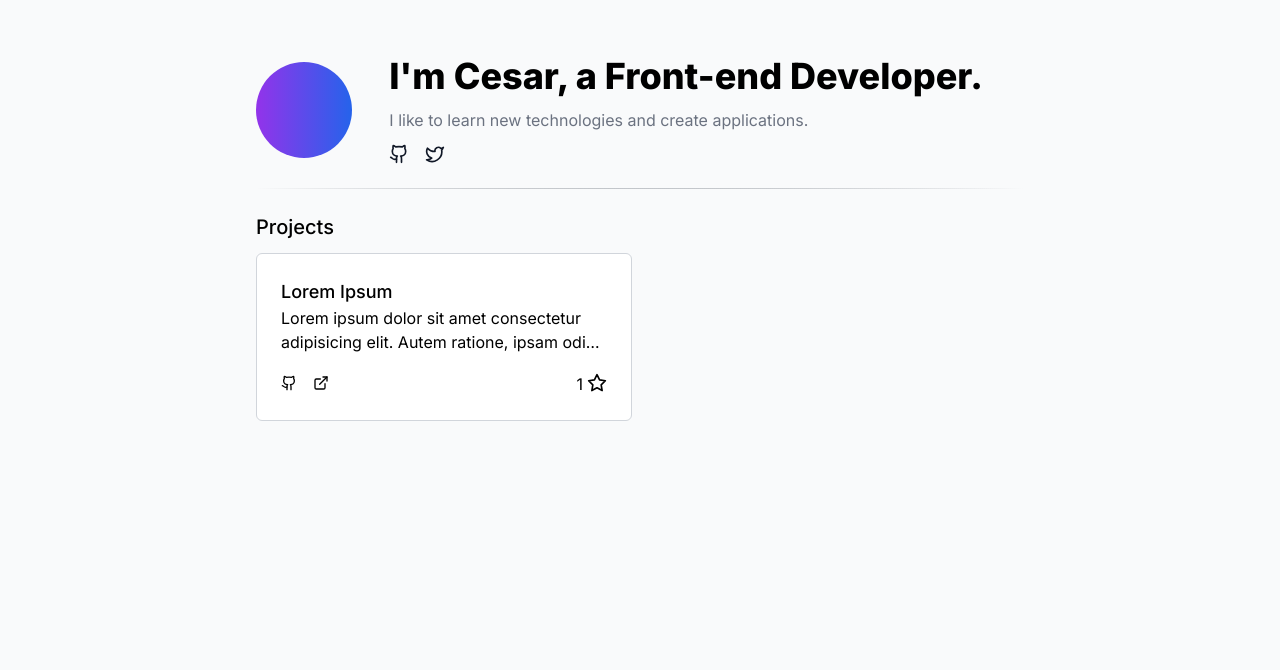
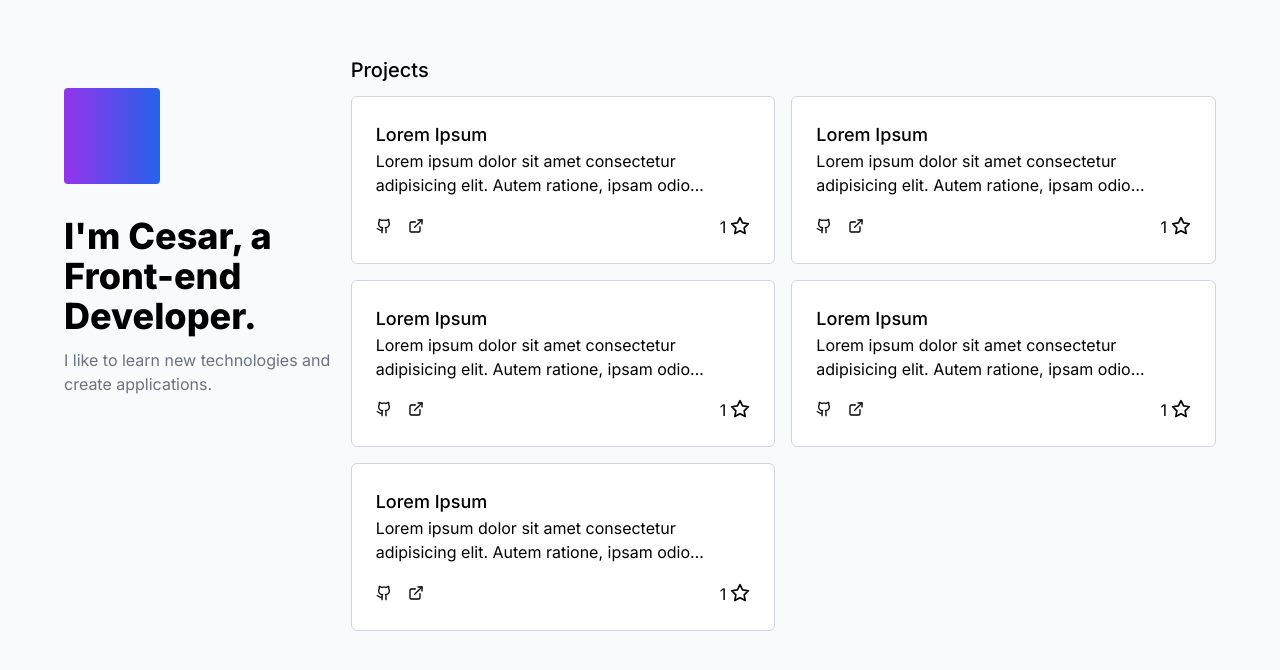
Before and after one commit to cesarscfilho/cesarsilva.site, a Next.js app: page / in a window 1280 px wide. Shown: the top 670 px of the page. Built offline with nearby package versions, Linux system fonts and the light colour scheme.

Commit message:
feat: new layout

```diff
--- a/src/app/layout.tsx
+++ b/src/app/layout.tsx
@@ -14,7 +14,7 @@ export default function RootLayout({
   children: React.ReactNode;
 }) {
   return (
-    <html lang="en" className="w-full h-full bg-gray-50">
+    <html lang="en" className="w-full h-screen bg-gray-50">
       <body className={`${inter.className} p-8`}>{children}</body>
     </html>
   );
--- a/src/app/page.tsx
+++ b/src/app/page.tsx
@@ -4,43 +4,134 @@ import Link from "next/link";
 
 export default function Home() {
   return (
-    <main className="max-w-3xl m-auto my-6 rounded-md">
-      <header className="flex flex-col md:grid md:grid-cols-6 items-start md:items-center justify-center gap-8">
-        <div className="h-24 w-24 rounded-full bg-gradient-to-r from-purple-600 to-blue-600" />
-        <div className="col-span-5 space-y-3">
+    <main className="max-w-6xl m-auto my-6 rounded-md flex flex-col md:flex-row">
+      <header className="flex w-[800px] flex-col self-start gap-8 pt-8">
+        <div className="h-24 w-24 rounded bg-gradient-to-r from-purple-600 to-blue-600" />
+        <div className="space-y-3">
           <h1 className="text-4xl font-extrabold mb-0">
             I&apos;m Cesar, a Front-end Developer.
           </h1>
           <p className="text-gray-500">
             I like to learn new technologies and create applications.
           </p>
-          <div className="flex gap-4">
-            <Link
-              className="text-gray-900 hover:scale-105"
-              target="_blank"
-              href="https://github.com/cesarsdcf"
-            >
-              <Icons.gitHub className="w-5 h-5" />
-            </Link>
-
-            <Link
-              className="text-gray-900 hover:scale-105"
-              target="_blank"
-              href="https://twitter.com/cesardotdev"
-            >
-              <Icons.twitter className="w-5 h-5 " />
-            </Link>
-          </div>
         </div>
       </header>
-      <div className="relative my-6 bg-transparent">
-        <div className="absolute top-0 left-0 w-full h-1 bg-gradient-to-r from-transparent to-gray-50" />
-        <div className="absolute bottom-0 left-0 w-full h-1 bg-gradient-to-r from-gray-50 to-transparent" />
-        <div className="border-t border-gray-800" />
-      </div>
+
       <section>
         <h2 className="text-xl font-medium mb-1">Projects</h2>
-        <ul className="md:grid md:grid-cols-2 gap-4 flex flex-col mt-3">
+        <ul className="md:grid lg:grid-cols-2 gap-4 flex flex-col mt-3">
+          <li className="rounded-md border bg-white border-gray-300 list-none">
+            <div className="p-6 hover:border-gray-400  rounded-sm h-full">
+              <div className="flex flex-col justify-between h-full">
+                <div>
+                  <h4 className="text-lg font-medium">Lorem Ipsum</h4>
+                  <p className="line-clamp-2">
+                    Lorem ipsum dolor sit amet consectetur adipisicing elit.
+                    Autem ratione, ipsam odio dolores atque ducimus harum eos
+                    qui tenetur delectus, aspernatur ab
+                  </p>
+                </div>
+                <div className="flex-col sm:flex-row gap-2 mt-4 flex items-start sm:items-center justify-center sm:justify-between">
+                  <div className="flex items-center justify-start gap-4">
+                    <Link href={"/"}>
+                      <Icons.gitHub className="w-4 h-4 hover:scale-110" />
+                    </Link>
+                    <Link href={"/"}>
+                      <Icons.externallink className="w-4 h-4 hover:scale-110" />
+                    </Link>
+                  </div>
+                  <div className="flex items-center justify-end gap-1">
+                    <p className="mt-[1.5px]">1</p>
+                    <StarIcon className="w-5 h-5" />
+                  </div>
+                </div>
+              </div>
+            </div>
+          </li>
+          <li className="rounded-md border bg-white border-gray-300 list-none">
+            <div className="p-6 hover:border-gray-400  rounded-sm h-full">
+              <div className="flex flex-col justify-between h-full">
+                <div>
+                  <h4 className="text-lg font-medium">Lorem Ipsum</h4>
+                  <p className="line-clamp-2">
+                    Lorem ipsum dolor sit amet consectetur adipisicing elit.
+                    Autem ratione, ipsam odio dolores atque ducimus harum eos
+                    qui tenetur delectus, aspernatur ab
+                  </p>
+                </div>
+                <div className="flex-col sm:flex-row gap-2 mt-4 flex items-start sm:items-center justify-center sm:justify-between">
+                  <div className="flex items-center justify-start gap-4">
+                    <Link href={"/"}>
+                      <Icons.gitHub className="w-4 h-4 hover:scale-110" />
+                    </Link>
+                    <Link href={"/"}>
+                      <Icons.externallink className="w-4 h-4 hover:scale-110" />
+                    </Link>
+                  </div>
+                  <div className="flex items-center justify-end gap-1">
+                    <p className="mt-[1.5px]">1</p>
+                    <StarIcon className="w-5 h-5" />
+                  </div>
+                </div>
+              </div>
+            </div>
+          </li>
+          <li className="rounded-md border bg-white border-gray-300 list-none">
+            <div className="p-6 hover:border-gray-400  rounded-sm h-full">
+              <div className="flex flex-col justify-between h-full">
+                <div>
+                  <h4 className="text-lg font-medium">Lorem Ipsum</h4>
+                  <p className="line-clamp-2">
+                    Lorem ipsum dolor sit amet consectetur adipisicing elit.
+                    Autem ratione, ipsam odio dolores atque ducimus harum eos
+                    qui tenetur delectus, aspernatur ab
+                  </p>
+                </div>
+                <div className="flex-col sm:flex-row gap-2 mt-4 flex items-start sm:items-center justify-center sm:justify-between">
+                  <div className="flex items-center justify-start gap-4">
+                    <Link href={"/"}>
+                      <Icons.gitHub className="w-4 h-4 hover:scale-110" />
+                    </Link>
+                    <Link href={"/"}>
+                      <Icons.externallink className="w-4 h-4 hover:scale-110" />
+                    </Link>
+                  </div>
+                  <div className="flex items-center justify-end gap-1">
+                    <p className="mt-[1.5px]">1</p>
+                    <StarIcon className="w-5 h-5" />
+                  </div>
+                </div>
+              </div>
+            </div>
+          </li>
+          <li className="rounded-md border bg-white border-gray-300 list-none">
+            <div className="p-6 hover:border-gray-400  rounded-sm h-full">
+              <div className="flex flex-col justify-between h-full">
+                <div>
+                  <h4 className="text-lg font-medium">Lorem Ipsum</h4>
+                  <p className="line-clamp-2">
+                    Lorem ipsum dolor sit amet consectetur adipisicing elit.
+                    Autem ratione, ipsam odio dolores atque ducimus harum eos
+                    qui tenetur delectus, aspernatur ab
+                  </p>
+                </div>
+                <div className="flex-col sm:flex-row gap-2 mt-4 flex items-start sm:items-center justify-center sm:justify-between">
+                  <div className="flex items-center justify-start gap-4">
+                    <Link href={"/"}>
+                      <Icons.gitHub className="w-4 h-4 hover:scale-110" />
+                    </Link>
+                    <Link href={"/"}>
+                      <Icons.externallink className="w-4 h-4 hover:scale-110" />
+                    </Link>
+                  </div>
+                  <div className="flex items-center justify-end gap-1">
+                    <p className="mt-[1.5px]">1</p>
+                    <StarIcon className="w-5 h-5" />
+                  </div>
+                </div>
+              </div>
+            </div>
+          </li>
           <li className="rounded-md border bg-white border-gray-300 list-none">
             <div className="p-6 hover:border-gray-400  rounded-sm h-full">
               <div className="flex flex-col justify-between h-full">
```
